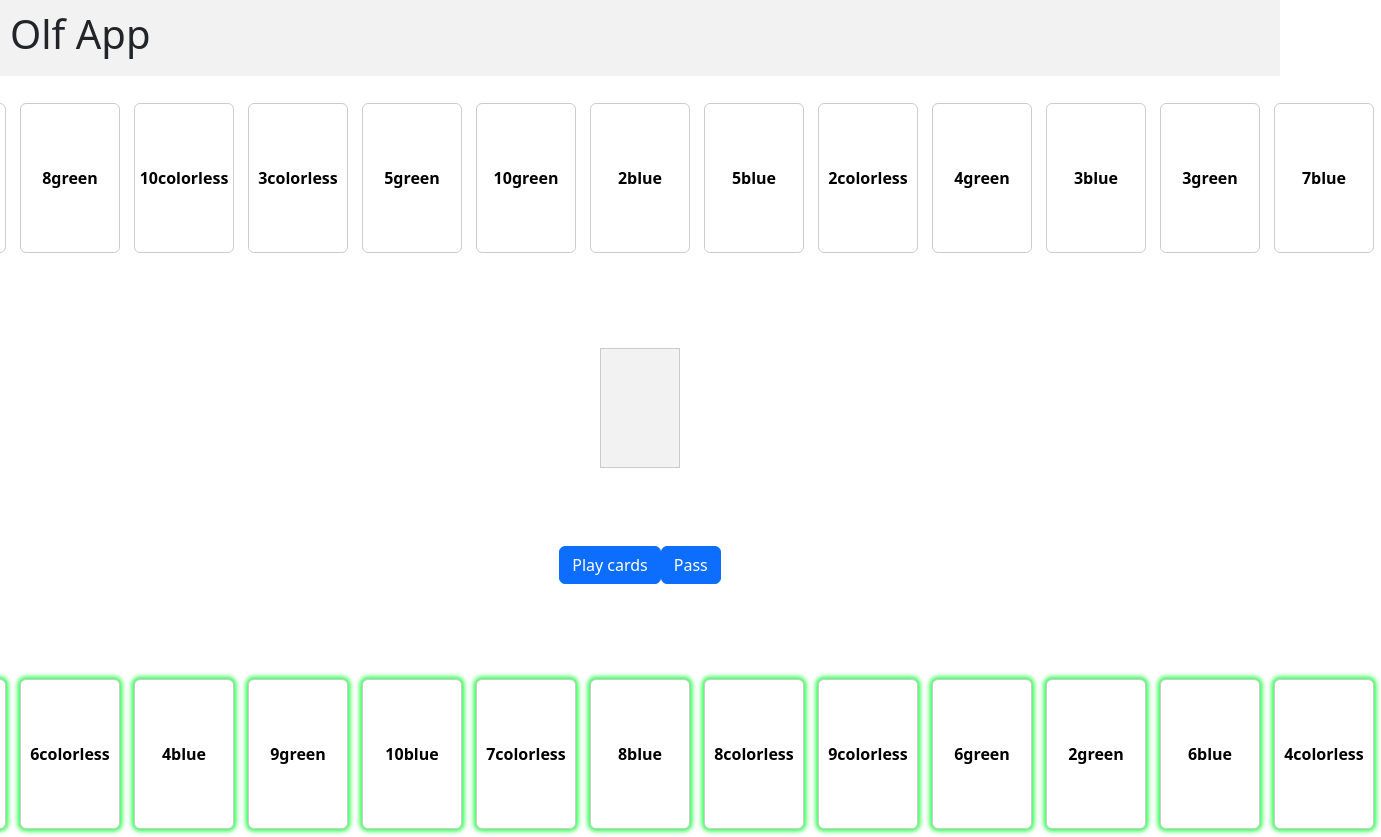
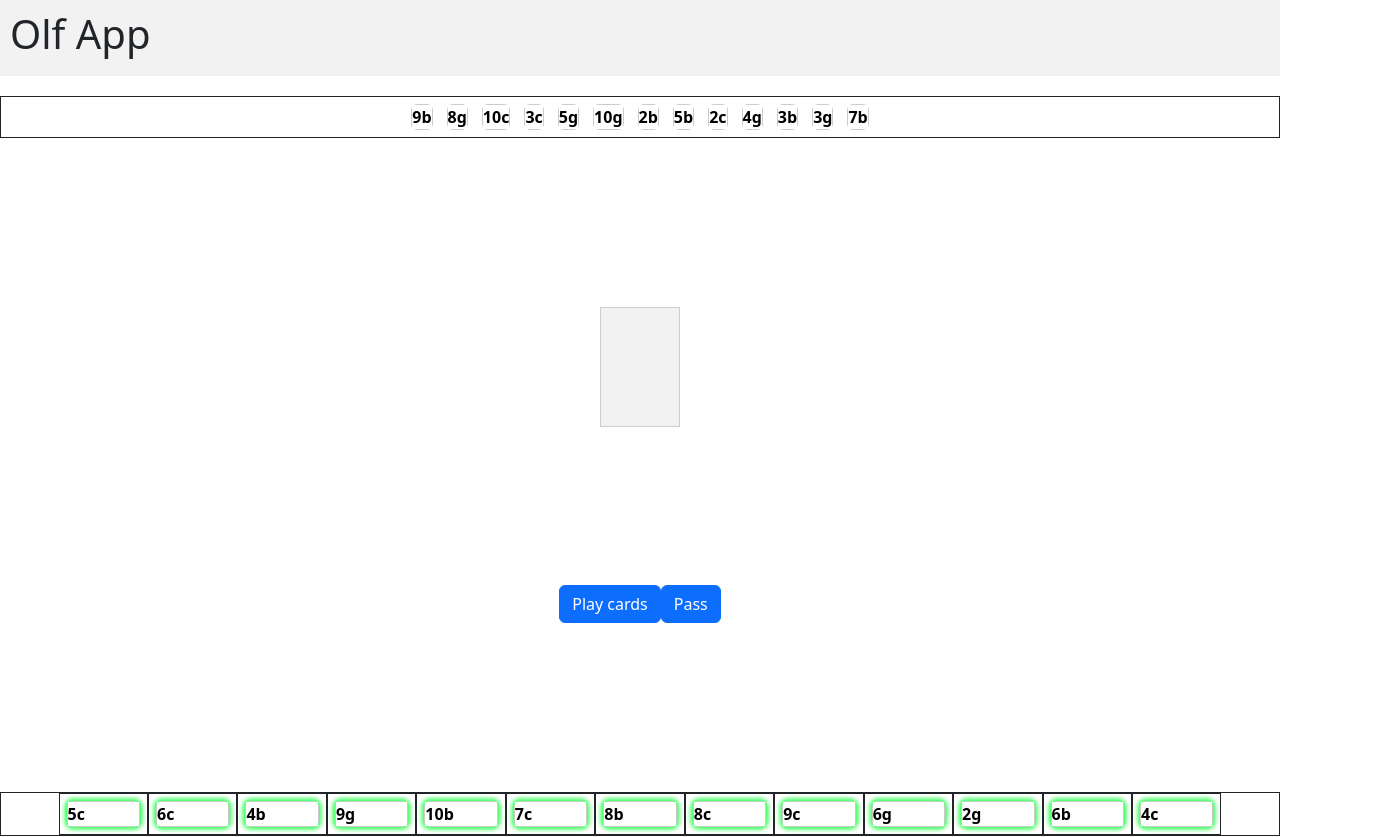
Before and after one commit to noharms/olf-app, an Angular app: page /olf/cardgame/current in a window 1280 px wide. Shown: the top 837 px of the page, 1381 px wide, since content can reach past the window. Built offline with nearby package versions, Linux system fonts and the light colour scheme.

Commit message:
Flexbox clean-up: make cards not infringe window

```diff
--- a/src/app/card/card.component.html
+++ b/src/app/card/card.component.html
@@ -4,7 +4,7 @@
     [class.highlight-playable]="decoratedCard.canBePlayed">
     <div class="front" *ngIf="decoratedCard?.faceUp">
         <span>{{ decoratedCard.card.rank }}</span>
-        <span>{{ decoratedCard.card.suit }}</span>
+        <span>{{ decoratedCard.card.suit[0] }}</span>
     </div>
     <div class="back" *ngIf="!decoratedCard?.faceUp">
         Olf
--- a/src/app/card/card.component.scss
+++ b/src/app/card/card.component.scss
@@ -1,10 +1,7 @@
 .card {
-    width: 100px;
-    height: 150px;
+    //width: 100px;
+    //height: 150px;
     border: 1px solid #ccc;
-    display: flex;
-    justify-content: center;
-    align-items: center;
     font-size: 16px;
     font-weight: bold;
     margin: 7px;
--- a/src/app/current-game/current-game.component.html
+++ b/src/app/current-game/current-game.component.html
@@ -1,11 +1,11 @@
 <div class="current-game">
-    <div class="computer-cards cards-container">
+    <div class="computer-cards">
         <div class="card-container" *ngFor="let card of computerCards" (click)="toggleCardFaceUp(card)">
             <app-card [decoratedCard]="card"></app-card>
         </div>
     </div>
 
-    <div class="discard-stack cards-container">
+    <div class="discard-stack">
 
         <div class="card-container" *ngFor="let card of discardPile" (click)="stageCard(card)">
             <!-- <app-card [styledCard]="discardPile[discardPile.length - 1]"></app-card> -->
@@ -18,7 +18,7 @@
         <button class="btn btn-primary" (click)="playStagedCards()">Pass</button>
     </div>
 
-    <div class="player-cards cards-container">
+    <div class="player-cards">
         <div class="card-container" *ngFor="let card of playerCards" (click)="stageCard(card)">
             <app-card [decoratedCard]="card"></app-card>
         </div>
--- a/src/app/current-game/current-game.component.scss
+++ b/src/app/current-game/current-game.component.scss
@@ -14,7 +14,16 @@
         align-items: center;
         margin: 10px;
         /* Add margin for spacing */
+        border: solid 1px;
+        width: 100%
+    }
 
+    // note that we assume player-cards to be a flexbox container
+    // and "card-container" a flexbox item of this container
+    // (meaning it must be on a direct child element)
+    .player-cards > .card-container {
+        flex-basis: 7%; // maximum is 13 cards, 100%/13 ~ 7.7%
+        border: solid 1px
     }
 
     .discard-stack {
@@ -25,9 +34,6 @@
     }
 
     .play-button {
-        display: flex;
-        justify-content: center;
-        align-items: center;
         margin-bottom: 10px;
     }
 
```
